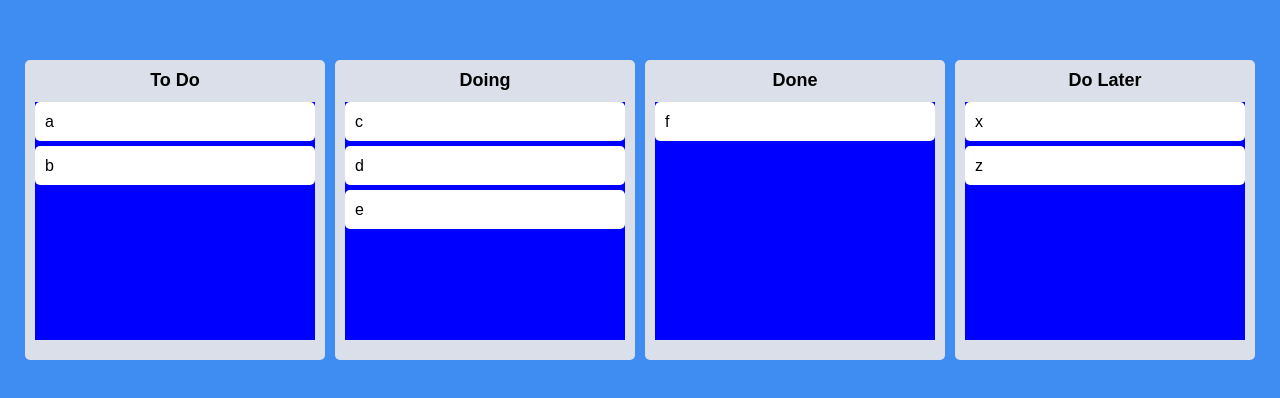
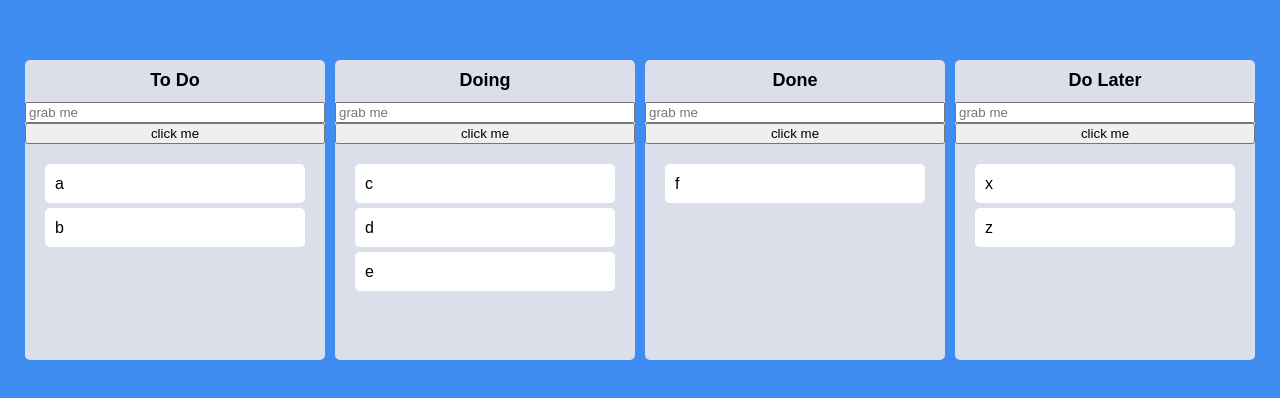
Before and after one commit to YooEuiseonBlog/kanban_board_app, a React (Create React App) app: page / in a window 1280 px wide. Shown: the part 190-588 px from the top of the page. Built offline with nearby package versions, Linux system fonts and the light colour scheme.

Commit message:
snapshot을 활용한 dragging event을 잡아서 style주기

```diff
--- a/src/Components/Board.tsx
+++ b/src/Components/Board.tsx
@@ -1,10 +1,10 @@
 import { Droppable } from "react-beautiful-dnd";
 import DraggableCard from "./DraggableCard";
 import styled from "styled-components";
+import { useRef } from "react";
 
 const Wrapper = styled.div`
   width: 300px;
-  padding: 20px 10px;
   padding-top: 10px;
   background-color: ${(props) => props.theme.boardColor};
   border-radius: 5px;
@@ -27,9 +27,14 @@
 
 const Area = styled.div<IAreaProps>`
   background-color: ${(props) =>
-    props.isDraggingOver ? "pink" : props.isDraggingFromThis ? "red" : "blue"};
+    props.isDraggingOver
+      ? "#dfe6e9"
+      : props.isDraggingFromThis
+      ? "#b2bec3"
+      : "transparent"};
   flex-grow: 1;
   transition: background-color 0.3s ease-in-out;
+  padding: 20px;
 `;
 
 interface IBoardProps {
@@ -38,9 +43,18 @@
 }
 
 function Board({ toDos, boardId }: IBoardProps) {
+  const inputRef = useRef<HTMLInputElement>(null);
+  const onClick = () => {
+    inputRef.current?.focus();
+    setTimeout(() => {
+      inputRef.current?.blur();
+    }, 5000);
+  };
   return (
     <Wrapper>
       <Title>{boardId}</Title>
+      <input ref={inputRef} placeholder="grab me" />
+      <button onClick={onClick}>click me</button>
       <Droppable droppableId={boardId}>
         {(provided, info) => (
           <Area
--- a/src/Components/DraggableCard.tsx
+++ b/src/Components/DraggableCard.tsx
@@ -2,8 +2,11 @@
 import { Draggable } from "react-beautiful-dnd";
 import styled from "styled-components";
 
-const Card = styled.div`
-  background-color: ${(props) => props.theme.cardColor};
+const Card = styled.div<{ isDragging: boolean }>`
+  background-color: ${(props) =>
+    props.isDragging ? "#74b9ff" : props.theme.cardColor};
+  box-shadow: ${(props) =>
+    props.isDragging ? "0px 2px 5px rgba(0, 0, 0, 0.0 5)" : "none"};
   margin-bottom: 5px;
   border-radius: 5px;
   padding: 10px 10px;
@@ -18,8 +21,9 @@
   console.log(toDo, "has been rendered.");
   return (
     <Draggable draggableId={toDo} index={index}>
-      {(provided) => (
+      {(provided, snapshot) => (
         <Card
+          isDragging={snapshot.isDragging}
           ref={provided.innerRef}
           {...provided.draggableProps}
           {...provided.dragHandleProps}
```
